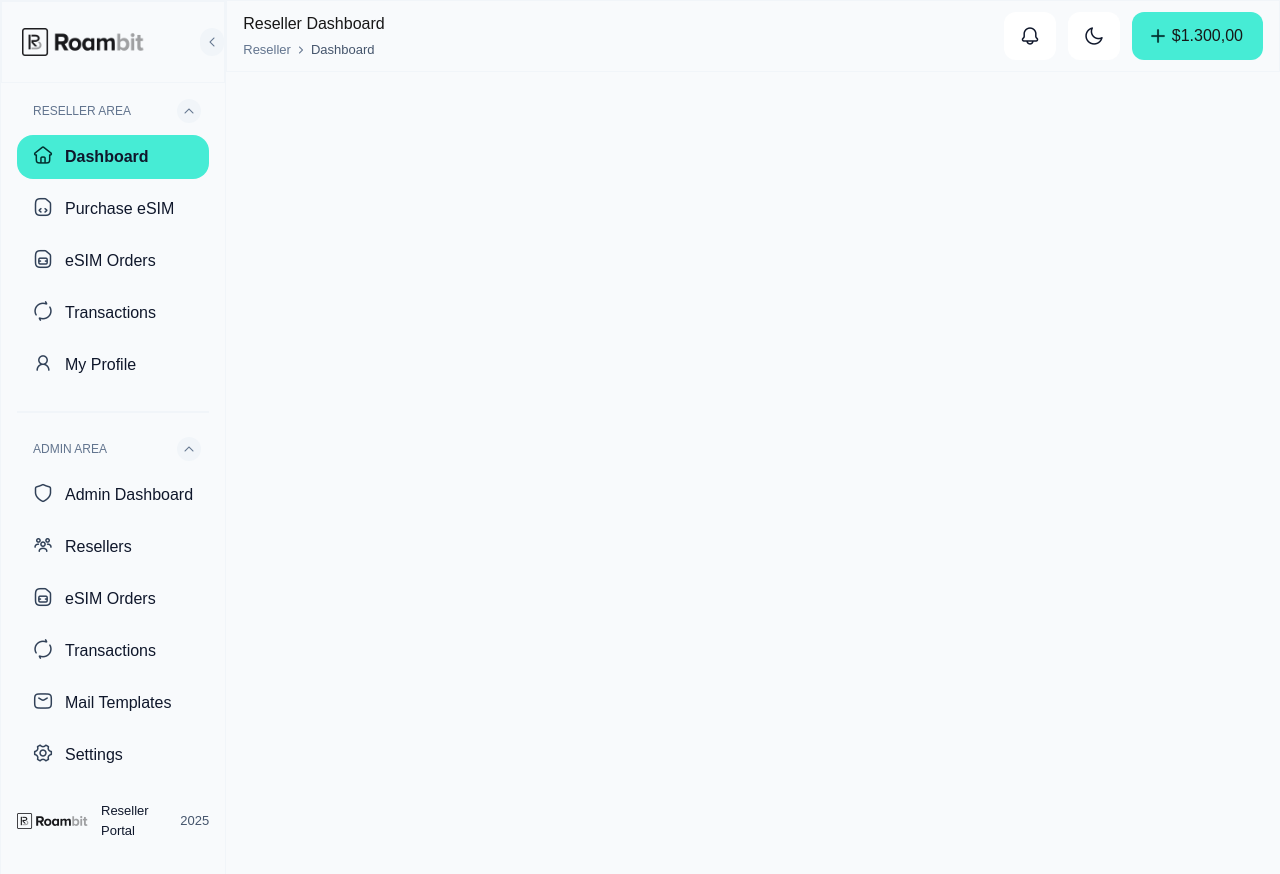
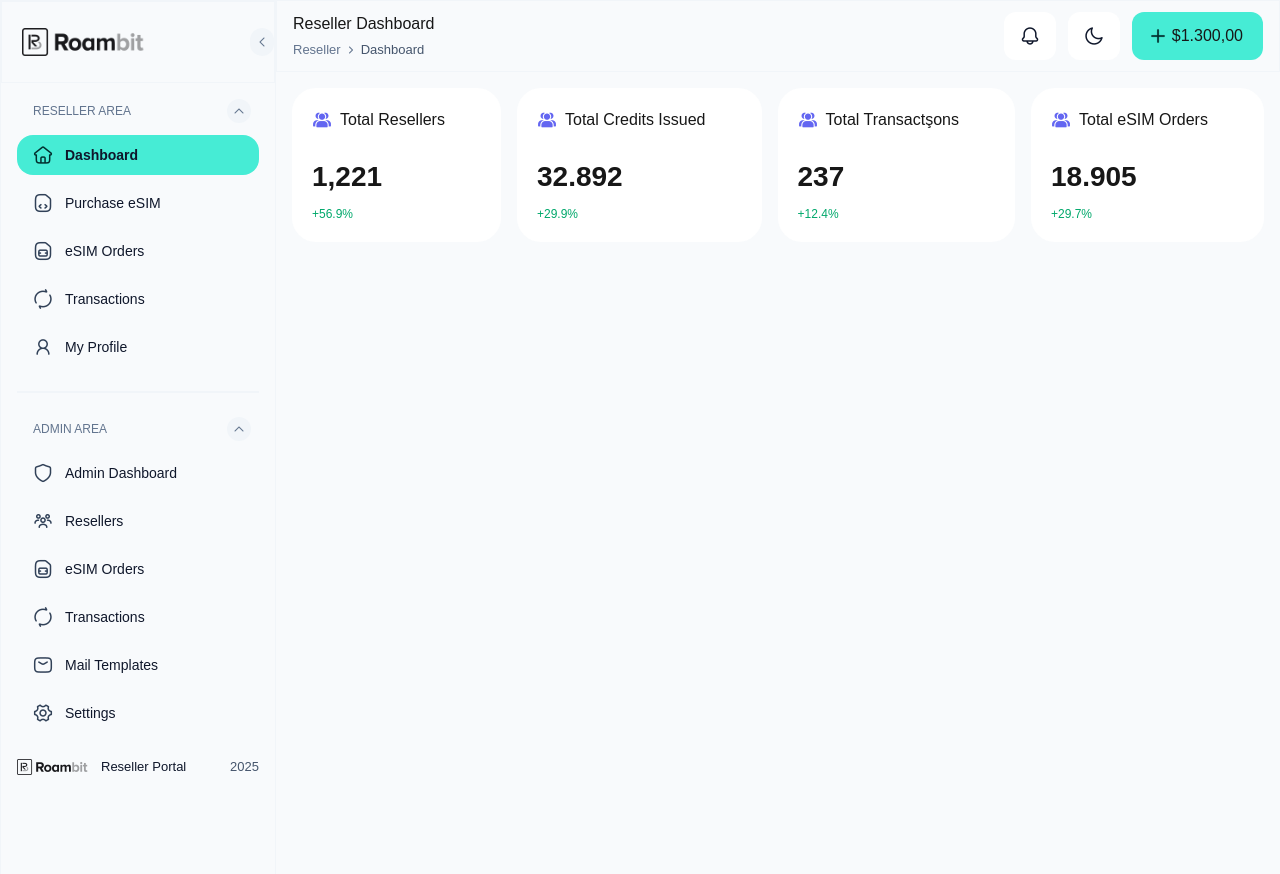
Before and after one commit to rubinimeri/roambit-figma, a Next.js app: page /dashboard in a window 1280 px wide. Shown: the top 874 px of the page. Built offline with nearby package versions, Linux system fonts and the light colour scheme.

Commit message:
Add grid cards

```diff
--- a/src/app/dashboard/page.tsx
+++ b/src/app/dashboard/page.tsx
@@ -5,8 +5,9 @@ function Page() {
   return (
     <div className={"flex"}>
       <Sidebar />
+      <div className={"flex flex-col w-full"}>
         <header className={"p-4 w-full h-18 border border-slate-100 flex items-center justify-between"}>
-        <div className={"grid gap-1"} >
+          <div className={"grid gap-1"}>
             <h1 className={"font-medium"}>Reseller Dashboard</h1>
             <div className={"text-[13px] flex items-center gap-1"}>
               <a href="#" className={"text-slate-500"}>Reseller</a>
@@ -15,18 +16,101 @@ function Page() {
             </div>
           </div>
           <div className={"flex gap-3"}>
-          <button className={"px-4 py-3 bg-white rounded-xl"}>
+            <button className={"btn-header"}>
               <img src="/dashboard/bell.png" alt="bell" className={"w-5 h-5"}/>
             </button>
-          <button className={"px-4 py-3 bg-white rounded-xl"}>
+            <button className={"btn-header"}>
               <img src="/dashboard/moon.png" alt="bell" className={"w-5 h-5"}/>
             </button>
-          <button className={"pl-4 pr-5 py-3 flex items-center gap-1 bg-primary rounded-xl"}>
+            <button className={"pl-4 pr-5 py-3 flex items-center gap-1 bg-primary rounded-xl cursor-pointer"}>
               <img src="/dashboard/plus.png" alt="bell" className={"w-5 h-5"}/>
               <span>$1.300,00</span>
             </button>
           </div>
         </header>
+        <main className={"grid gap-4 p-4 grid-flow-col"}>
+          <article className="p-5 bg-white grid gap-6 rounded-3xl">
+            <header>
+              <h2 className={"flex items-center gap-2"}>
+                <span aria-hidden="true">
+                  <img src="/dashboard/people.png" alt="people" className={"w-5 h-5"}/>
+                </span>
+                Total Resellers
+              </h2>
+            </header>
+
+            <div className={"grid gap-2"}>
+              <p className="text-[28px]">
+                <strong>1,221</strong>
+              </p>
+
+              <p className="text-[#00a86b] text-xs" aria-label="Increased by 56.9 percent">
+                +56.9%
+              </p>
+            </div>
+          </article>
+          <article className="p-5 bg-white grid gap-6 rounded-3xl">
+            <header>
+              <h2 className={"flex items-center gap-2"}>
+                <span aria-hidden="true">
+                  <img src="/dashboard/people.png" alt="people" className={"w-5 h-5"}/>
+                </span>
+                Total Credits Issued
+              </h2>
+            </header>
+
+            <div className={"grid gap-2"}>
+              <p className="text-[28px]">
+                <strong>32.892</strong>
+              </p>
+
+              <p className="text-[#00a86b] text-xs" aria-label="Increased by 56.9 percent">
+                +29.9%
+              </p>
+            </div>
+          </article>
+          <article className="p-5 bg-white grid gap-6 rounded-3xl">
+            <header>
+              <h2 className={"flex items-center gap-2"}>
+                <span aria-hidden="true">
+                  <img src="/dashboard/people.png" alt="people" className={"w-5 h-5"}/>
+                </span>
+                Total Transactşons
+              </h2>
+            </header>
+
+            <div className={"grid gap-2"}>
+              <p className="text-[28px]">
+                <strong>237</strong>
+              </p>
+
+              <p className="text-[#00a86b] text-xs" aria-label="Increased by 56.9 percent">
+                +12.4%
+              </p>
+            </div>
+          </article>
+          <article className="p-5 bg-white grid  gap-6 rounded-3xl">
+            <header>
+              <h2 className={"flex items-center gap-2"}>
+                <span aria-hidden="true">
+                  <img src="/dashboard/people.png" alt="people" className={"w-5 h-5"}/>
+                </span>
+                Total eSIM Orders
+              </h2>
+            </header>
+
+            <div className={"grid gap-2"}>
+              <p className="text-[28px]">
+                <strong>18.905</strong>
+              </p>
+
+              <p className="text-[#00a86b] text-xs" aria-label="Increased by 56.9 percent">
+                +29.7%
+              </p>
+            </div>
+          </article>
+        </main>
+      </div>
     </div>
   );
 }
--- a/src/app/globals.css
+++ b/src/app/globals.css
@@ -24,3 +24,9 @@ body {
   color: var(--foreground);
   font-family: Arial, Helvetica, sans-serif;
 }
+
+@layer components {
+    .btn-header {
+        @apply px-4 py-3 bg-white rounded-xl cursor-pointer;
+    }
+}
--- a/src/components/sidebar.tsx
+++ b/src/components/sidebar.tsx
@@ -6,7 +6,7 @@ function Sidebar() {
   return (
     <div
       data-slot="sidebar"
-      className={"bg-sidebar border border-slate-100 flex h-[1471px] w-[276px] flex-col text-slate-900"}
+      className={"bg-sidebar border border-slate-100 flex h-[1471px] w-[276px] flex-col shrink-0 text-slate-900"}
     >
       <div className={"py-[26px] pl-5 flex justify-between border border-slate-100"}>
         <img src="/logo-light.png" alt="logo" width={124} className={"h-7"}/>
@@ -33,7 +33,7 @@ function Sidebar() {
                     href={link.url}
                     key={j}
                     className={clsx(
-                      "flex gap-3 px-4 py-[10px] ",
+                      "flex gap-3 px-4 py-[10px] text-sm",
                       link.title === "Dashboard" && "bg-primary rounded-2xl font-bold"
                     )}>
                     <img src={link.iconUrl} alt="icon" width={20} className={"h-5"}/>
```
Also changed, not shown: public/dashboard/people.png (added). Lines whose indentation alone changed are shown as unchanged.
